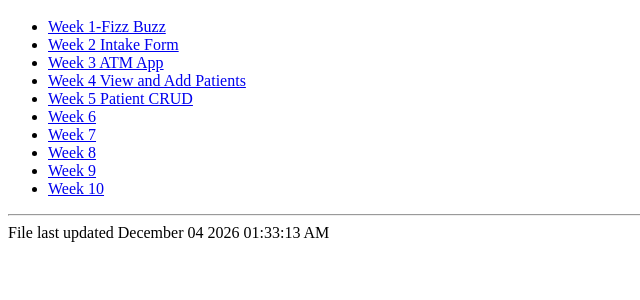
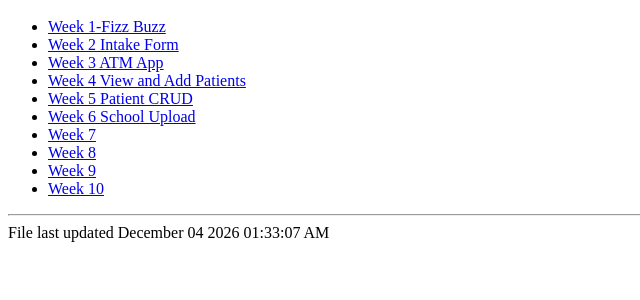
Before and after one commit to smmarold/neit-2021-marold, a PHP site: page /SE266/portfolio_website/index.php in a window 1280 px wide. Shown: the part 213-513 px from the top of the page, without its empty margins (0-640 px from the left). Run offline with PHP 8.4, Linux system fonts and the light colour scheme.

Commit message:
Week 6 Commit

```diff
--- a/SE266/portfolio_website/index.php
+++ b/SE266/portfolio_website/index.php
@@ -39,7 +39,7 @@
         <li><a href="../atm/atm.php">Week 3 ATM App</a></li>
         <li><a href="../patient_records/view.php">Week 4 View and Add Patients</a></li>
         <li><a href="../patient_records_wk5/view.php">Week 5 Patient CRUD</a></li>
-        <li><a href="../school_upload/login.php">Week 6</a></li>
+        <li><a href="../school_upload/login.php">Week 6 School Upload</a></li>
         <li><a href="./placeholder.php">Week 7</a></li>
         <li><a href="./placeholder.php">Week 8</a></li>
         <li><a href="./placeholder.php">Week 9</a></li>
```
